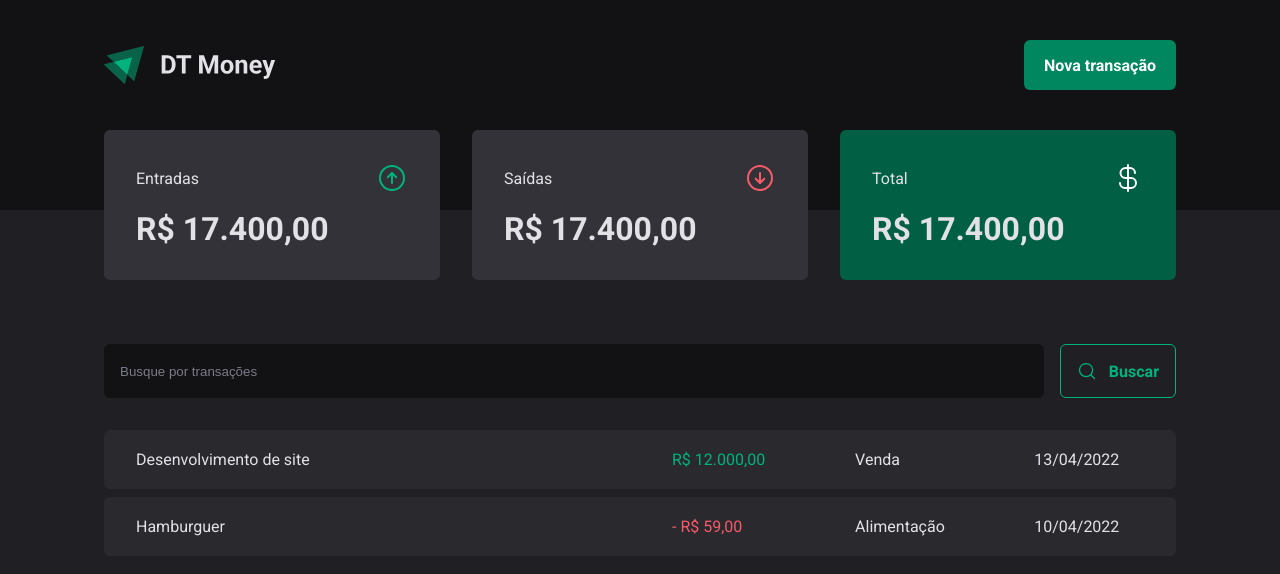
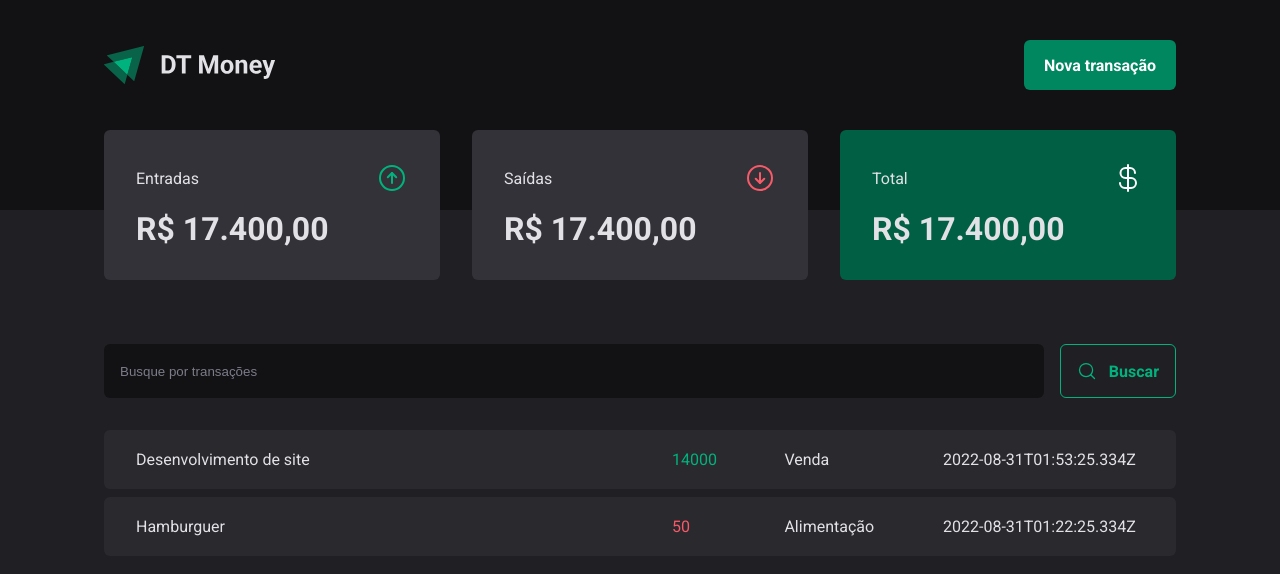
Before and after one commit to caiquegiovannini/dtmoney2.0, a React (Vite) app: page / in a window 1280 px wide. Shown: the top 574 px of the page. Built offline with nearby package versions, Linux system fonts and the light colour scheme; data requests are answered from the project's data file.

Commit message:
Render transactions data dynamically

```diff
--- a/src/pages/Transactions/index.tsx
+++ b/src/pages/Transactions/index.tsx
@@ -1,9 +1,14 @@
+import { useContext, useEffect, useState } from "react";
 import { Header } from "../../components/Header";
 import { Summary } from "../../components/Summary";
+import { TransactionsContext } from "../../contexts/TransactionsContext";
 import { SearchForm } from "./components/SearchForm";
+
 import { PriceHighLight, TransactionContainer, TransactionsTable } from "./styles";
 
 export function Transactions() {
+    const { transactions } = useContext(TransactionsContext)
+
     return (
         <div>
             <Header />
@@ -14,26 +19,18 @@
 
                 <TransactionsTable>
                     <tbody>
-                        <tr>
-                            <td width="50%">Desenvolvimento de site</td>
-                            <td>
-                                <PriceHighLight variant="income">
-                                    R$ 12.000,00
-                                </PriceHighLight>
-                            </td>
-                            <td>Venda</td>
-                            <td>13/04/2022</td>
-                        </tr>
-                        <tr>
-                            <td width="50%">Hamburguer</td>
-                            <td>
-                                <PriceHighLight variant="outcome">
-                                    - R$ 59,00
-                                </PriceHighLight>
-                            </td>
-                            <td>Alimentação</td>
-                            <td>10/04/2022</td>
-                        </tr>
+                        {transactions.map(transaction => (
+                            <tr key={transaction.id}>
+                                <td width="50%">{transaction.description}</td>
+                                <td>
+                                    <PriceHighLight variant={transaction.type}>
+                                        {transaction.price}
+                                    </PriceHighLight>
+                                </td>
+                                <td>{transaction.category}</td>
+                                <td>{transaction.createdAt}</td>
+                            </tr>
+                        ))}
                     </tbody>
                 </TransactionsTable>
             </TransactionContainer>
```
